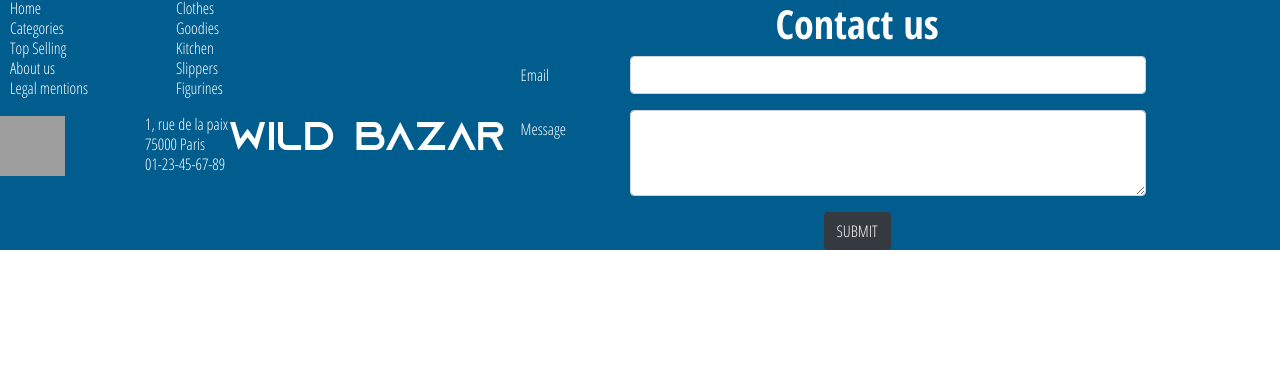
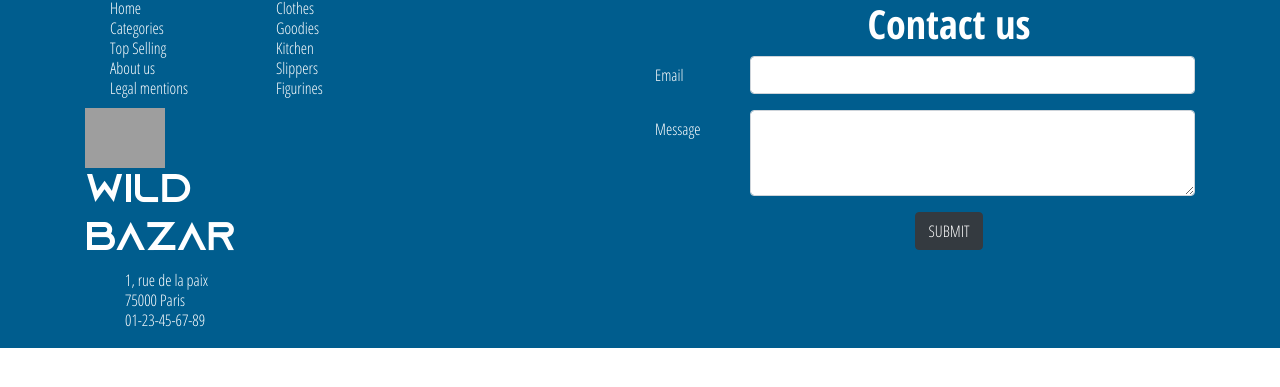
Before and after one commit to WildCodeSchool/orleans-0219-php-wildbazar5, a PHP site: page / in a window 1280 px wide. Shown: the top 387 px of the page. Run offline with PHP 8.4, Linux system fonts and the light colour scheme; grey boxes are pictures that could not be loaded.

Commit message:
MAJ footer

```diff
--- a/assets/style.css
+++ b/assets/style.css
@@ -57,12 +57,11 @@ footer ul
 .logodpwild
 {
     height: 60px;
-
 }
 
 .marginadresse
 {
-    margin-left: 40px;
+
 }
 
 footer li
--- a/index.html
+++ b/index.html
@@ -21,8 +21,9 @@
   <!-- Footer -->
   <div class="container-fluid p-0 m-0">
       <footer>
+        <div class="container">
           <div class="row text-white">
-            <div class="col-">
+            <div class="col-md-12 col-lg-6">
               <div class="row">
                 <ul>
                   <li><a href="#nawalNavbar">Home</a></li>
@@ -40,17 +41,19 @@
                 </ul>
               </div>
 
-              <div class="col-">
+              <div class="col-md-12 col-lg-6">
+                <div class="row">
                   <img
                     src="https://avatars3.githubusercontent.com/u/8874047?s=200&v=4"
                     alt="logo wild"
-                  class="logodpwild"/>
+                    class="logodpwild mt-n2"/>
                   <h1 class="float-right">Wild Bazar</h1>
-                <ul class="marginadresse float-right">
+                  <ul>
                     <li>1, rue de la paix</li>
                     <li>75000 Paris</li>
                     <li>01-23-45-67-89</li>
                   </ul>
+                </div>
               </div>
             </div>
 
@@ -77,6 +80,7 @@
               </form>
             </div>
           </div>
+        </div>
       </footer>
     </div>
 </body>
```
Lines whose indentation alone changed are shown as unchanged.
